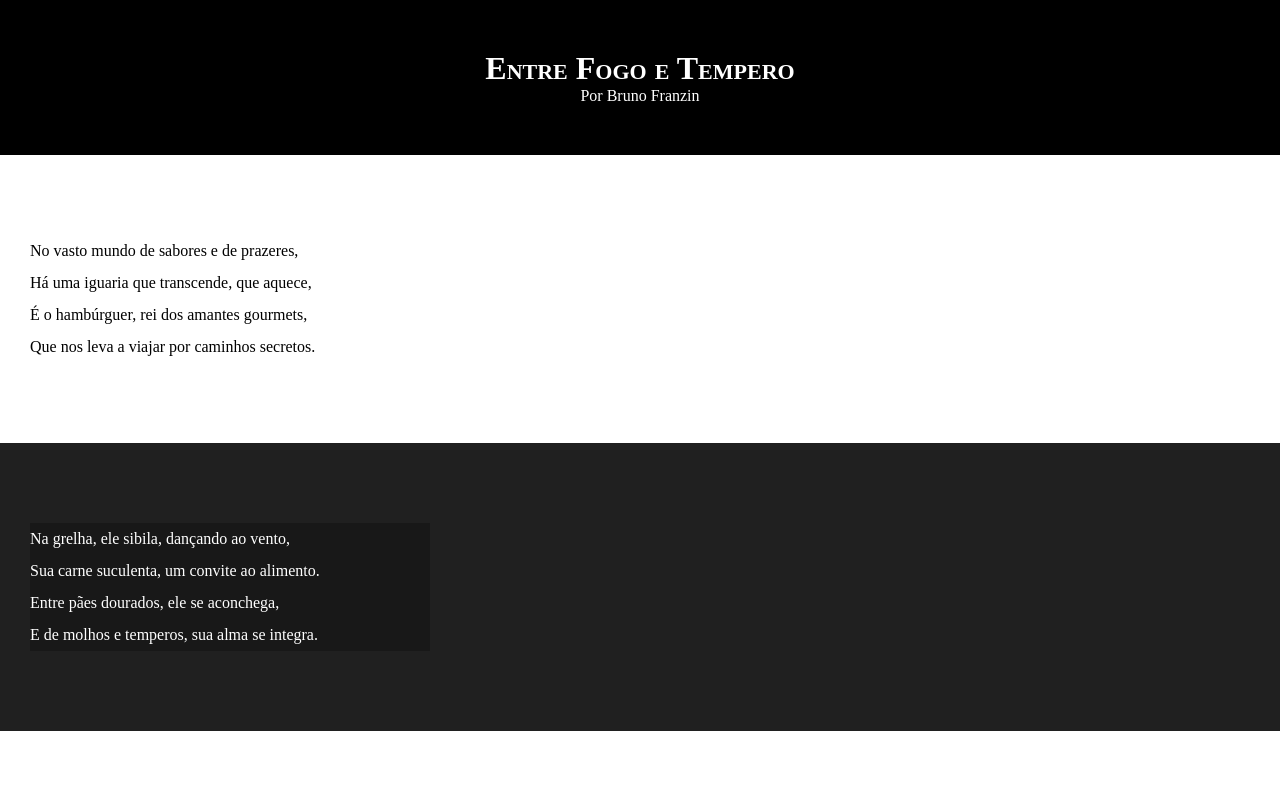
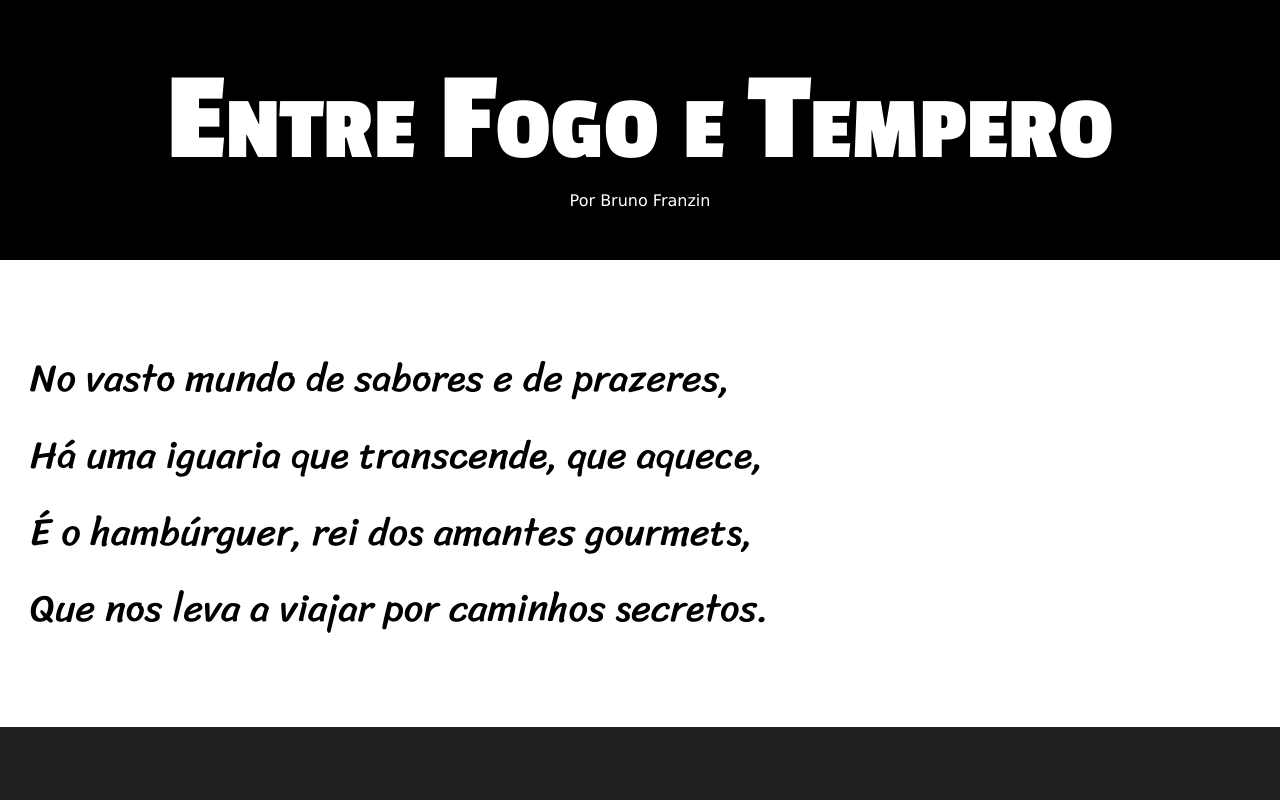
Before and after one commit to bruno-franzin/html-css, a plain HTML site: page desafios/desafio12/index.html in a window 1280 px wide. Shown: the top 800 px of the page. Drawn offline with Linux system fonts and the light colour scheme.

Commit message:
atualização de estilos desafio 12

```diff
--- a/desafios/desafio12/estilo/style.css
+++ b/desafios/desafio12/estilo/style.css
@@ -1,13 +1,25 @@
 @charset "UTF-8";
+
+@import url('https://fonts.googleapis.com/css2?family=Passion+One:wght@400;700;900&display=swap');
+
+@import url('https://fonts.googleapis.com/css2?family=Sriracha&display=swap');
+
+:root {
+    --fonte1: Verdana, Geneva, Tahoma, sans-serif;
+    --fonte2: "Passion One", sans-serif;
+    --fonte3: "Sriracha", cursive;
+}
 
 * {
     margin: 0px;
     padding: 0px;
+    font-size: 1em;
 }
 
 html, body {
     min-height: 100vh;
     background-color: darkgray;
+    font-family: var(--fonte1);
 }
 
 header {
@@ -19,6 +31,8 @@ header {
 header > h1 {
     padding-top: 50px;
     font-variant: small-caps;
+    font-family: var(--fonte2);
+    font-size: 10vw;
 }
 
 header > p {
@@ -40,6 +54,8 @@ section {
     padding-bottom: 10vh;
     line-height: 2em;
     padding-left: 30px;
+    font-family: var(--fonte3);
+    font-size: 3vw;
 }
 
 section.normal {
@@ -53,7 +69,8 @@ section.imagem {
 }
 
 section.imagem > p {
-    width: 400px;
+    display: inline-block;
+    padding: 5px;
     background-color: rgba(0, 0, 0, 0.26);
 }
 
```
